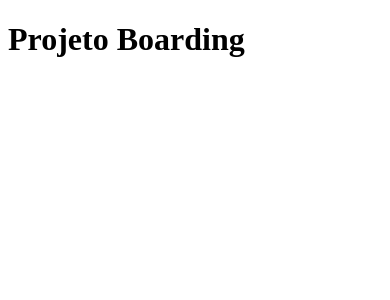
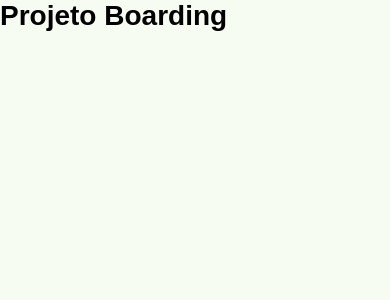
Before and after one commit to Adrianocros/ProjetoBoarding, a Next.js app: page / in a window 390 px wide. Shown: the top 300 px of the page. Built offline with nearby package versions, Linux system fonts and the light colour scheme.

Commit message:
Adicionando style global

```diff
--- a/src/pages/_app.tsx
+++ b/src/pages/_app.tsx
@@ -1,4 +1,5 @@
-import type { AppProps } from 'next/app'
+import type { AppProps } from 'next/app';
+import '../styles/global.scss'
 
 export default function App({ Component, pageProps }: AppProps) {
   return <Component {...pageProps} />
--- /dev/null
+++ b/src/styles/global.scss
@@ -0,0 +1,32 @@
+*{
+    margin: 0;
+    padding: 0;
+    box-sizing: border-box;
+}
+@media(max-width: 1080px){
+    html{
+        font-size: 93.75%;
+    }
+}
+
+@media(max-width: 720px){
+    html{
+        font-size: 87.5%;
+    }
+}
+
+body{
+    background-color: #f7fcf2;
+}
+
+body, input, textarea, select, button{
+    font: 400 1rem sans-serif;
+}
+button{
+    cursor: pointer;
+}
+
+a{
+    text-decoration: none;
+    color: inherit;
+}
```
